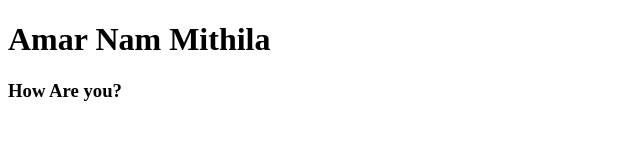
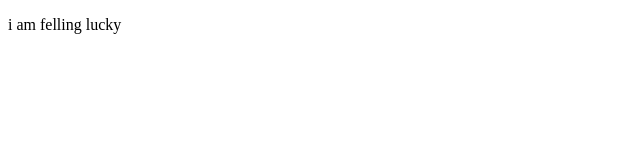
Before and after one commit to mithilaj4/my-firrt-website, a plain HTML site: page index.html in a window 1280 px wide. Shown: the whole page, without its empty margins (0-640 px from the left). Drawn offline with Linux system fonts and the light colour scheme.

Commit message:
filling lucky

```diff
--- a/index.html
+++ b/index.html
@@ -5,8 +5,7 @@
     <meta http-equiv="X-UA-Compatible" content="IE=edge">
     <meta name="viewport" content="width=device-width, initial-scale=1.0">
     <title>Document</title>
-    <h1>Amar Nam Mithila</h1>
-    <h3>How Are you?</h3>
+    <p>i am felling lucky</p>
 </head>
 <body>
 
```
